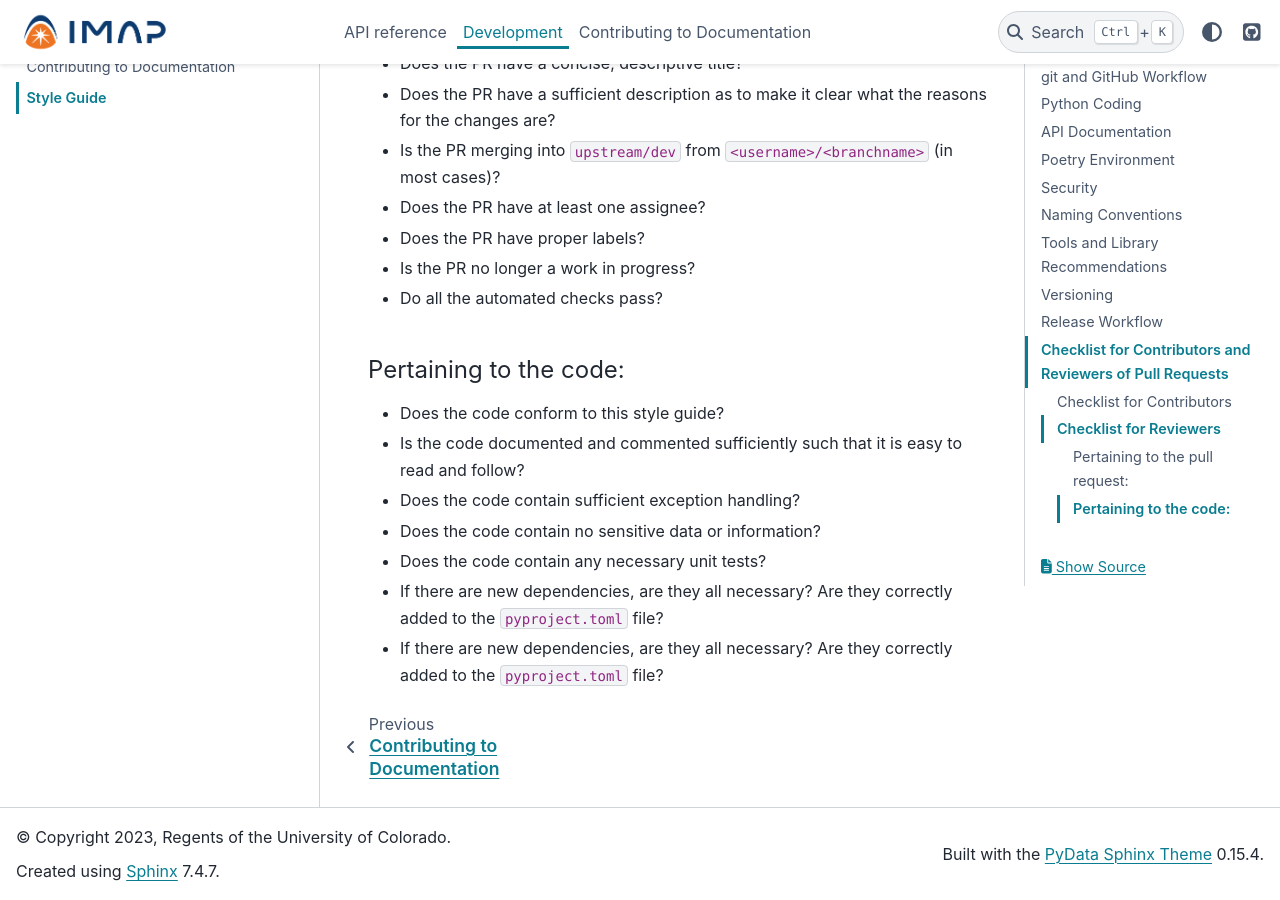
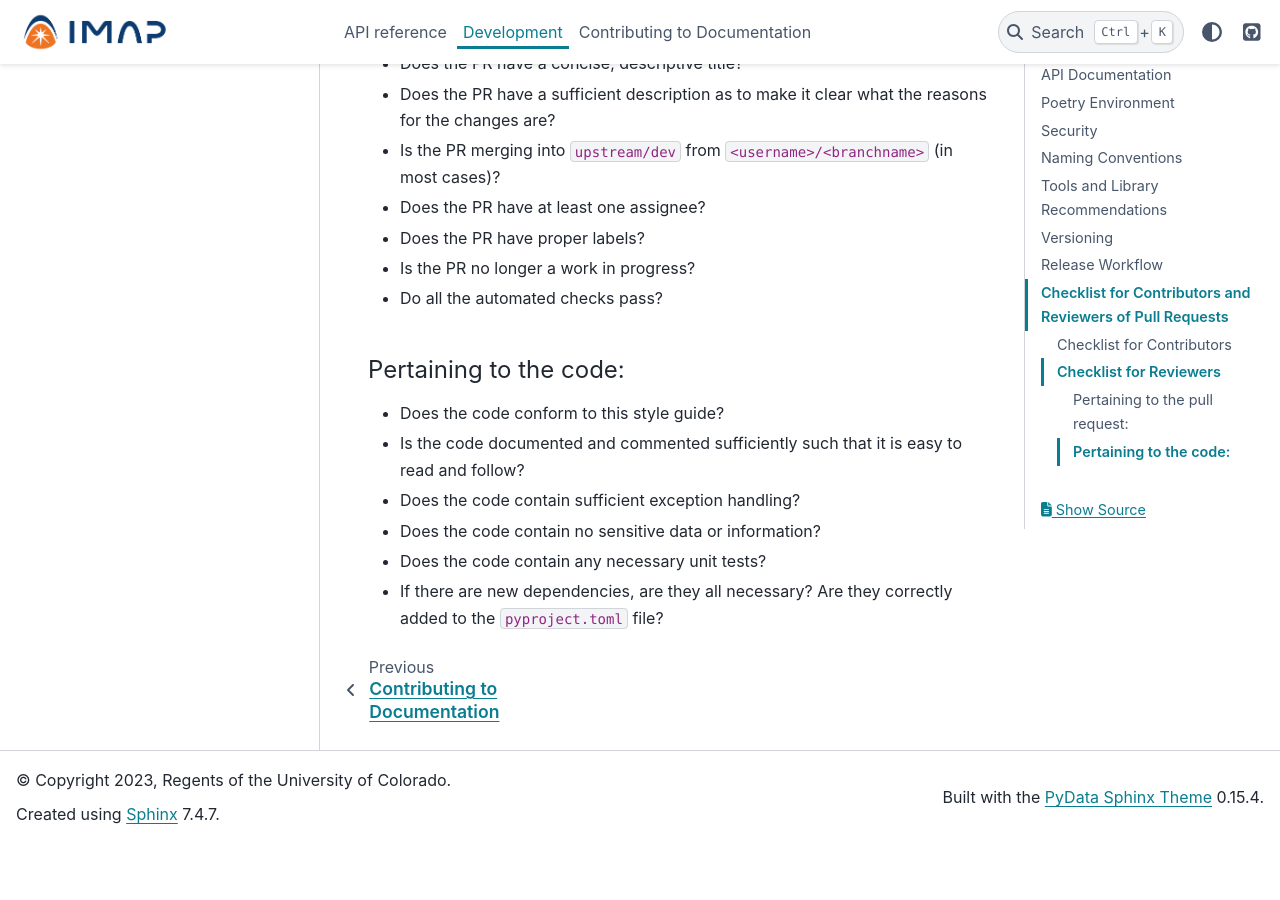
Before and after one commit to IMAP-Science-Operations-Center/imap_processing, a Sphinx documentation site: the page built from docs/source/development/style-guide.rst, in a window 1280 px wide and 900 px high, scrolled down 9752 px. Built offline with Sphinx 7.4.7 and the PyData theme 0.15.4, drawn with Linux system fonts in a browser that asks for light colours; after the commit the page ends 10596 px from its top, so only the background shows below that.

Commit message:
Removed erroneous repeating line

```diff
--- a/docs/source/development/style-guide.rst
+++ b/docs/source/development/style-guide.rst
@@ -389,4 +389,3 @@
 * Does the code contain no sensitive data or information?
 * Does the code contain any necessary unit tests?
 * If there are new dependencies, are they all necessary? Are they correctly added to the ``pyproject.toml`` file?
-* If there are new dependencies, are they all necessary? Are they correctly added to the ``pyproject.toml`` file?
```
